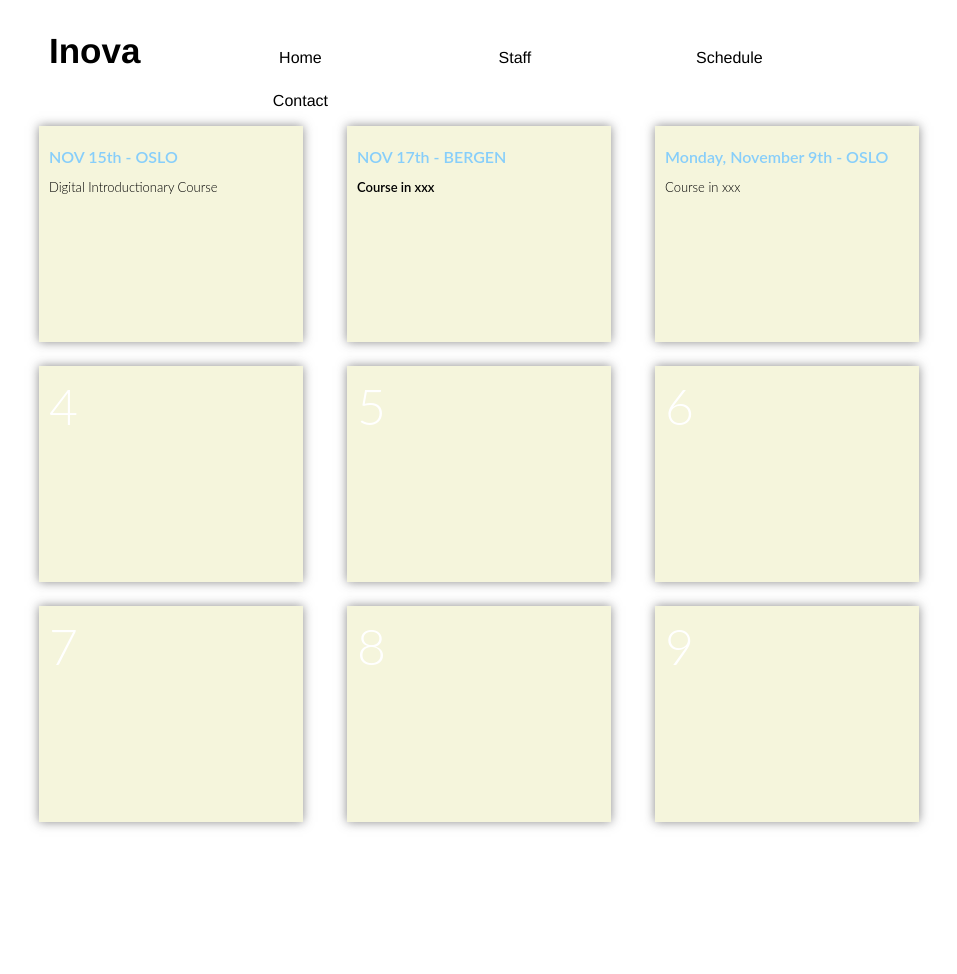
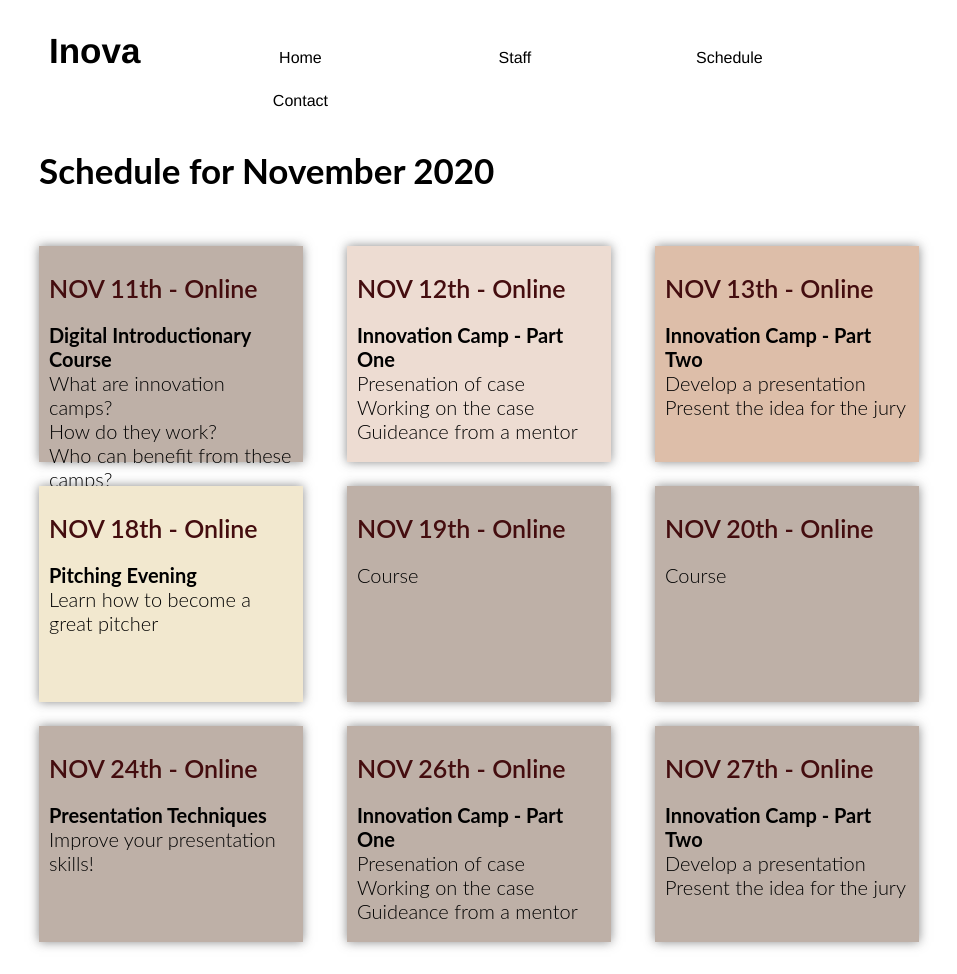
Before and after one commit to maiachbjonness/oblig3, a plain HTML site: page schedule.html in a window 1280 px wide. Shown: the whole page, without its empty margins (161-1118 px from the left). Before the commit the page ends 854 px from the top, so only its background shows below. Drawn offline with Linux system fonts and the light colour scheme.

Commit message:
Scheduel updated

```diff
--- a/schedule.html
+++ b/schedule.html
@@ -20,25 +20,76 @@
 </div>
 
 <body>
+<div class="heading">
+  <h1>Schedule for November 2020</h1>
+</div>
+
 <div class="schedule">
-  <div class="box box-1">
-    <h1>NOV 15th - OSLO</h1>
-    <p>Digital Introductionary Course</p>
+    <div class="box box-1">
+      <h1>NOV 11th - Online</h1>
+      <p><b>Digital Introductionary Course </b><br>
+        What are innovation camps? <br>
+        How do they work? <br>
+        Who can benefit from these camps?
+      </p>
+    </div>
+
+  <div class="box box-2">
+    <h1>NOV 12th - Online</h1>
+    <p><b>Innovation Camp - Part One</b><br>
+      Presenation of case<br>
+      Working on the case
+      Guideance from a mentor
+    </p>
   </div>
-  <div class="box box-2">
-    <h1>NOV 17th - BERGEN
-      <p>Course in xxx</p>
+
+  <div class="box box-3">
+    <h1>NOV 13th - Online</h1>
+    <p><b>Innovation Camp - Part Two</b><br>
+      Develop a presentation
+      Present the idea for the jury
+    </p>
   </div>
-  <div class="box box-3">
-    <h1>Monday, November 9th - OSLO</h1>
-    <p>Course in xxx</p>
-      </div>
-  <div class="box box-4">4</div>
-  <div class="box box-5">5</div>
-  <div class="box box-6">6</div>
-  <div class="box box-7">7</div>
-  <div class="box box-8">8</div>
-  <div class="box box-9">9</div>
+
+  <div class="box box-4">
+    <h1>NOV 18th - Online</h1>
+    <p><b>Pitching Evening</b><br>
+      Learn how to become a great pitcher</p>
+  </div>
+
+  <div class="box box-5">
+    <h1>NOV 19th - Online </h1>
+    <p>Course</p>
+  </div>
+
+  <div class="box box-6">
+    <h1>NOV 20th - Online</h1>
+    <p>Course</p>
+  </div>
+
+  <div class="box box-7">
+    <h1>NOV 24th - Online </h1>
+    <p><b>Presentation Techniques</b><br>
+      Improve your presentation skills!
+    </p>
+  </div>
+
+  <div class="box box-8">
+    <h1>NOV 26th - Online</h1>
+    <p><b>Innovation Camp - Part One</b><br>
+      Presenation of case<br>
+      Working on the case
+      Guideance from a mentor
+    </p>
+  </div>
+
+  <div class="box box-9">
+    <h1>NOV 27th - Online</h1>
+    <p><b>Innovation Camp - Part Two</b><br>
+      Develop a presentation
+      Present the idea for the jury
+    </p>
+  </div>
 </div>
 
 </body>
--- a/style.css
+++ b/style.css
@@ -38,6 +38,15 @@ a:visited {
 }
 
 /*The schedule page */
+.heading{
+  display: flex;
+  height: 15vh;
+  flex-direction: row;
+  align-items: flex-start;
+  font-family: 'Lato', sans-serif;
+  font-size: 30px;
+}
+
 .schedule {
   display: flex;
   height: 90vh;
@@ -49,7 +58,6 @@ a:visited {
 }
 
 .box {
-  font-size: 50px;
   color: white;
   padding: 10px;
   font-family: 'Lato', sans-serif;
@@ -60,36 +68,37 @@ a:visited {
   height: 30%;
   flex-shrink: 1;
   box-shadow: 0 0 10px rgba(60, 60, 60, 0.6);
-
 }
 
 .box h1{
-  font-size: 16px;
-  color: lightskyblue;
+  font-size: 25px;
+  color: #440d0f;
   font-family: 'Lato', sans-serif;
   font-weight: 600;
-  background: beige;
 
 }
 
 .box p{
   color: black;
-  font-size: 13px;
+  font-size: 20px;
   font-family: 'Lato', sans-serif;
-
 }
 
-.box-1 {background: beige;}
-.box-2 {background: beige;}
-.box-3 {background: beige;}
-.box-4 {background: beige;}
-.box-5 {background: beige;}
-.box-6 {background: beige;}
-.box-7 {background: beige;}
-.box-8 {background: beige;}
-.box-9 {background: beige;}
+.box-1 {background: #beb0a7;}
+.box-2 {background: #eddcd2;}
+.box-3 {background: #ddbea9;}
+.box-4 {background: #f2e8cf;}
+.box-5 {background: #beb0a7;}
+.box-6 {background: #beb0a7;}
+.box-7 {background: #beb0a7;}
+.box-8 {background: #beb0a7;}
+.box-9 {background: #beb0a7;}
 
-
+@media screen and (max-width: 800px) {
+  .schedule {
+    flex-direction: column;
+  }
+}
 
 /*Home page*/
 
@@ -151,11 +160,7 @@ flex-basis: 45%;
 border: 1px solid black;
 }
 
-@media screen and (max-width: 800px) {
-  .schedule {
-    flex-direction: column;
-  }
-}
+
 
 /*The staff page */
 .row {
```
